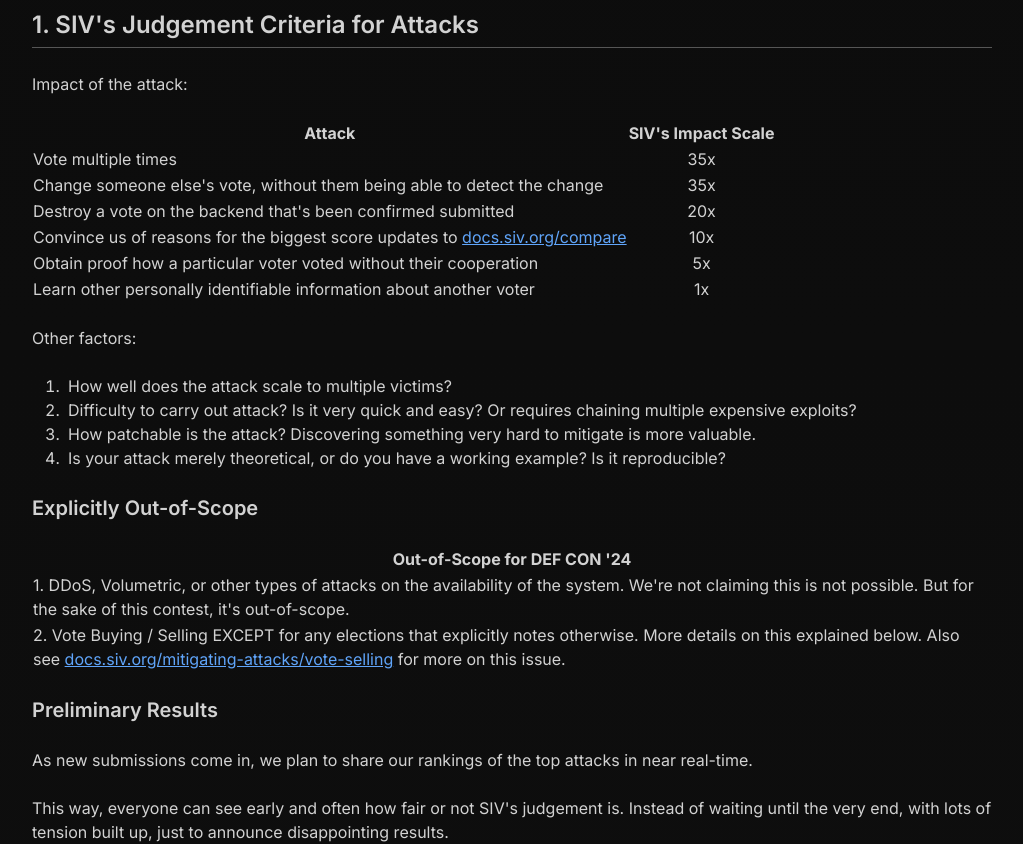
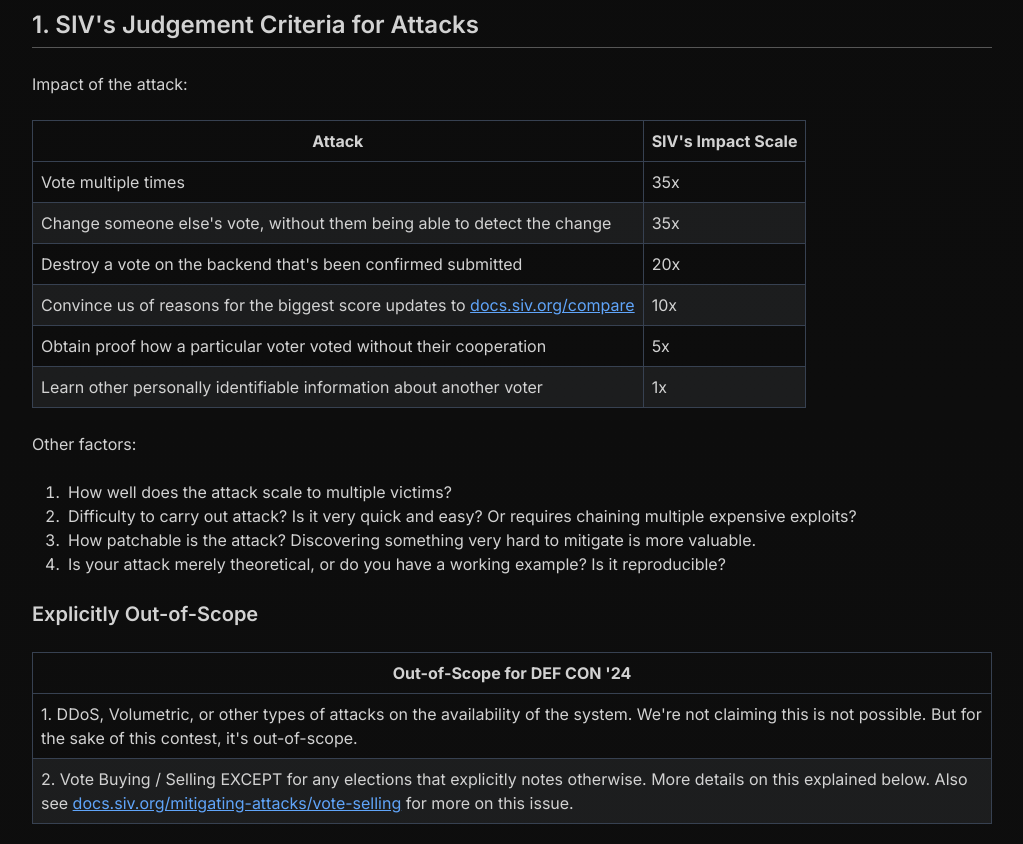
Before and after one commit to siv-org/hack.siv.org, a Next.js app: page /rules in a window 1280 px wide. Shown: the part 2360-3204 px from the top of the page, without its empty margins (128-1151 px from the left). Built offline with nearby package versions, Linux system fonts and the light colour scheme.

Commit message:
mdx: Style <tr> <th> <td>

```diff
--- a/mdx-components.tsx
+++ b/mdx-components.tsx
@@ -25,6 +25,13 @@ export function useMDXComponents(components: MDXComponents): MDXComponents {
     ),
     ol: ({ children }) => <ol className="pl-8 list-decimal">{children}</ol>,
     li: ({ children }) => <li className="pl-1">{children}</li>,
+    tr: ({ children }) => <tr className="even:bg-gray-400/10">{children}</tr>,
+    th: ({ children }) => (
+      <th className="border border-gray-700 px-2 py-2">{children}</th>
+    ),
+    td: ({ children }) => (
+      <td className="border border-gray-700 px-2 py-2">{children}</td>
+    ),
     ...components,
   }
 }
```
